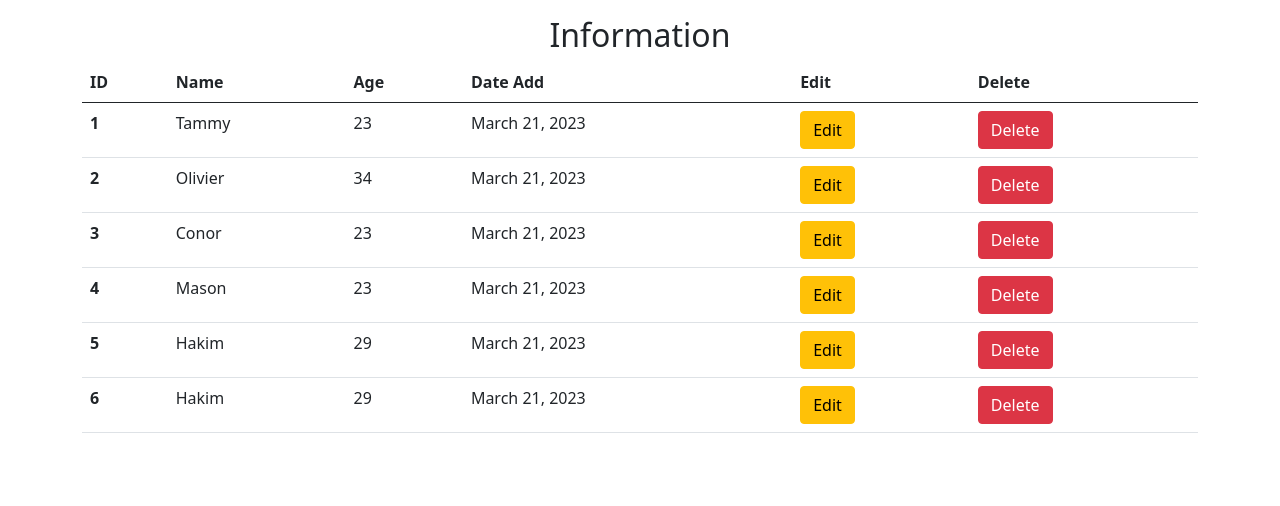
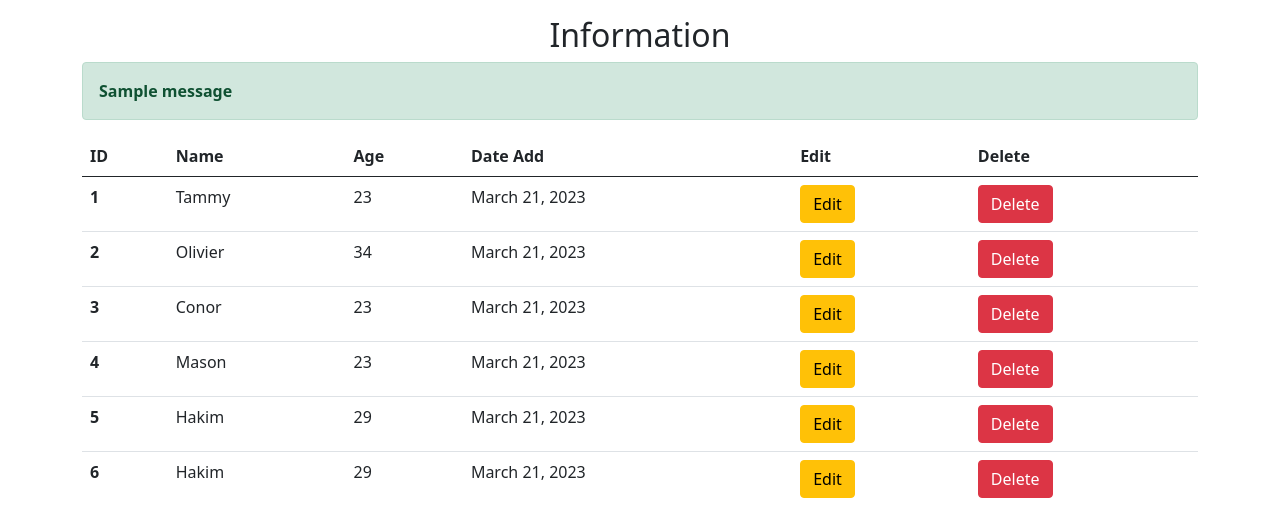
Before and after one commit to ChatcharitCh/BasicDjango, a Django app: page / in a window 1280 px wide. Shown: the part 56-562 px from the top of the page. Run offline with Django 4.2, Linux system fonts and the light colour scheme; data comes from the database, SQL or seed files in the repository; both versions use the stored data as it was after the commit; one stand-in notice (Sample message) is shown.

Commit message:
Alert Messages

```diff
--- a/myapp/templates/index.html
+++ b/myapp/templates/index.html
@@ -7,6 +7,13 @@
 
 {% block content %}
     <h2 class = "text-center">Information</h2>
+    {% if messages %}
+        {% for message in messages %}
+            <div class="alert alert-success" role="alert">
+                <strong>{{message}}</strong>
+            </div>
+        {% endfor %}
+    {% endif %}
     <table class="table">
         <thead>
           <tr>
--- a/myapp/views.py
+++ b/myapp/views.py
@@ -1,6 +1,7 @@
 from django.shortcuts import render, redirect
 from django.http import HttpResponse # ส่งข้อความตอบกลับ
 from myapp.models import Person
+from django.contrib import messages
 
 # Create your views here.
 def index(request): # สร้างฟังก์ชั่นส่งข้อความไปแสดงผลหน้าเว็ป
@@ -23,7 +24,7 @@ def form(request):
             age = age
         )
         person.save()
-
+        messages.success(request, "Save Successful")
         # เปลี่ยนเส้นทางกลับหน้าแรก
         return redirect("/")
     else :
```
Also changed, not shown: db.sqlite3.
